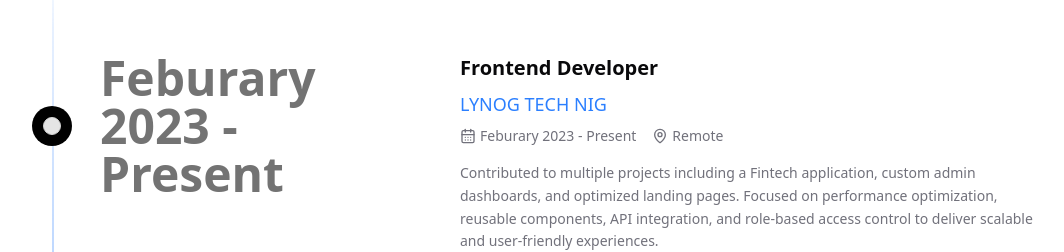
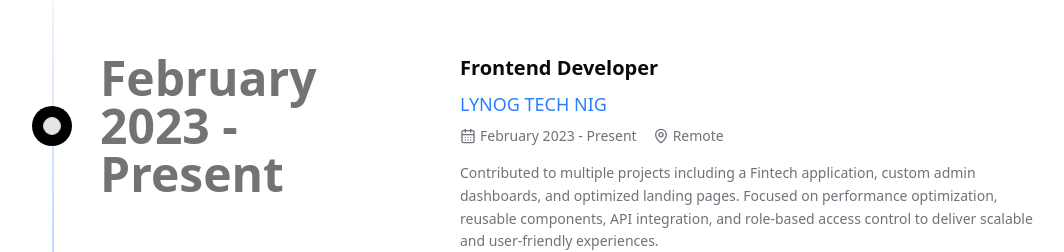
Before and after one commit to Gab-codes/cms-portfolio, a Next.js app: page / in a window 1280 px wide. Shown: the part 2680-2932 px from the top of the page, without its empty margins (20-1084 px from the left). Built offline with nearby package versions, Linux system fonts and the light colour scheme.

Commit message:
minor update

```diff
--- a/constant/index.ts
+++ b/constant/index.ts
@@ -152,7 +152,7 @@ export const experiences = [
     title: "Frontend Developer",
     company: "LYNOG TECH NIG",
     location: "Remote",
-    period: "Feburary 2023 - Present",
+    period: "February 2023 - Present",
     description:
       "Contributed to multiple projects including a Fintech application, custom admin dashboards, and optimized landing pages. Focused on performance optimization, reusable components, API integration, and role-based access control to deliver scalable and user-friendly experiences.",
     technologies: [
@@ -184,7 +184,7 @@ export const experiences = [
     title: "Full-Stack Developer (Freelance)",
     company: "Freelance",
     location: "Remote",
-    period: "2023 - Present",
+    period: "December 2021 - Present",
     description:
       "Built dynamic and responsive websites for clients across various industries. Delivered interactive platforms using modern frameworks and animation libraries, ensuring high performance and great user experience.",
     technologies: [
```
Also changed, not shown: 1 other file (tests, documents, lock files or other folders).
